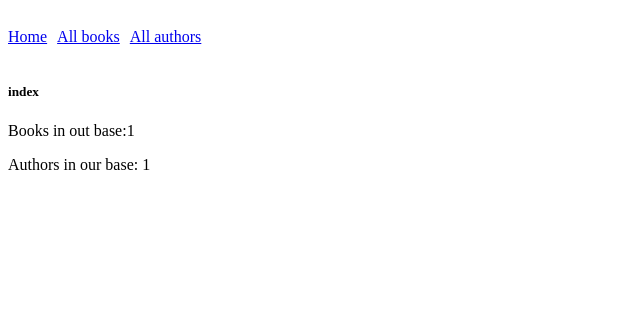
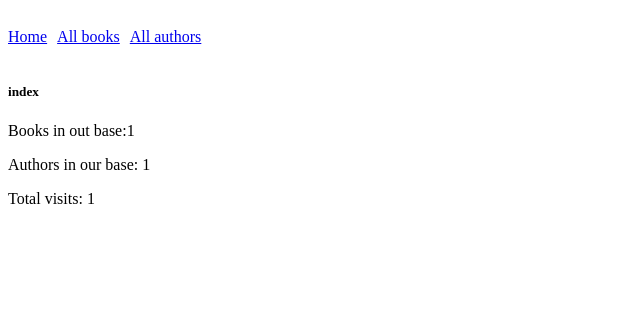
Before and after one commit to k0nvulsi0n/Library, a Django app: template catalog/templates/catalog/index.html in a window 1280 px wide. Shown: the top 322 px of the page, without its empty margins (0-640 px from the left). Run offline with Django 4.2, Linux system fonts and the light colour scheme; the template is opened without the code that fills it: most values are stand-ins (such as "Sample title", 1, 10 or a date in 2020); parts of the project's set-up code (start-up, migrations or seed data) failed here and were passed over.

Commit message:
add visits counter

```diff
--- a/catalog/templates/catalog/index.html
+++ b/catalog/templates/catalog/index.html
@@ -6,4 +6,5 @@
 <h5>index</h5>
 <p>Books in out base:{{num_books}}</p>
 <p>Authors in our base: {{num_authors}}</p>
+<p>Total visits: {{num_visits}}</p>
 {% endblock content %}
--- a/catalog/views.py
+++ b/catalog/views.py
@@ -10,9 +10,12 @@ def index(request):
     # Generate counts of some of the main objects
     num_books = Book.objects.count()
     num_authors = Author.objects.count()
+    num_visits = request.session.get('num_visits', 0)
+    request.session['num_visits'] = num_visits + 1
     context = {
         'num_books': num_books,
         'num_authors': num_authors,
+        'num_visits': num_visits,
     }
 
     # Render the HTML template index.html with the data in the context variable
```
